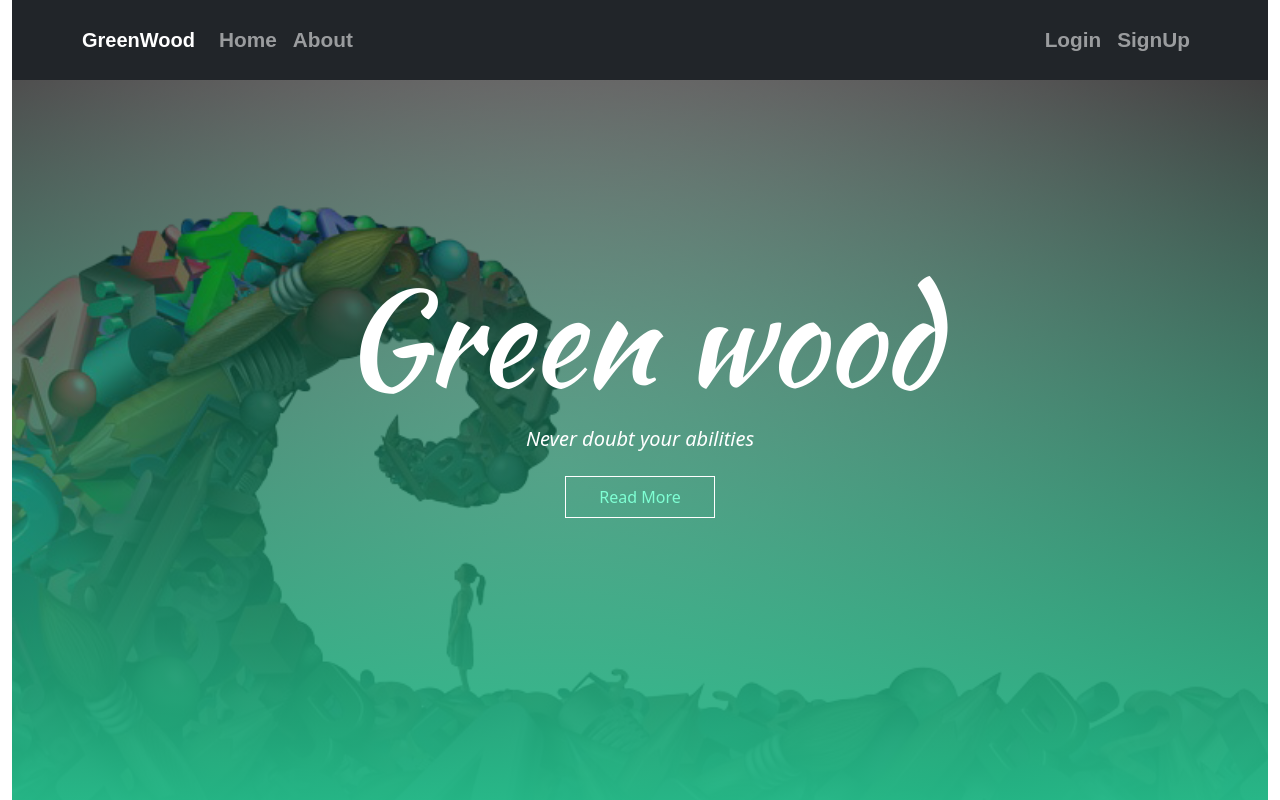
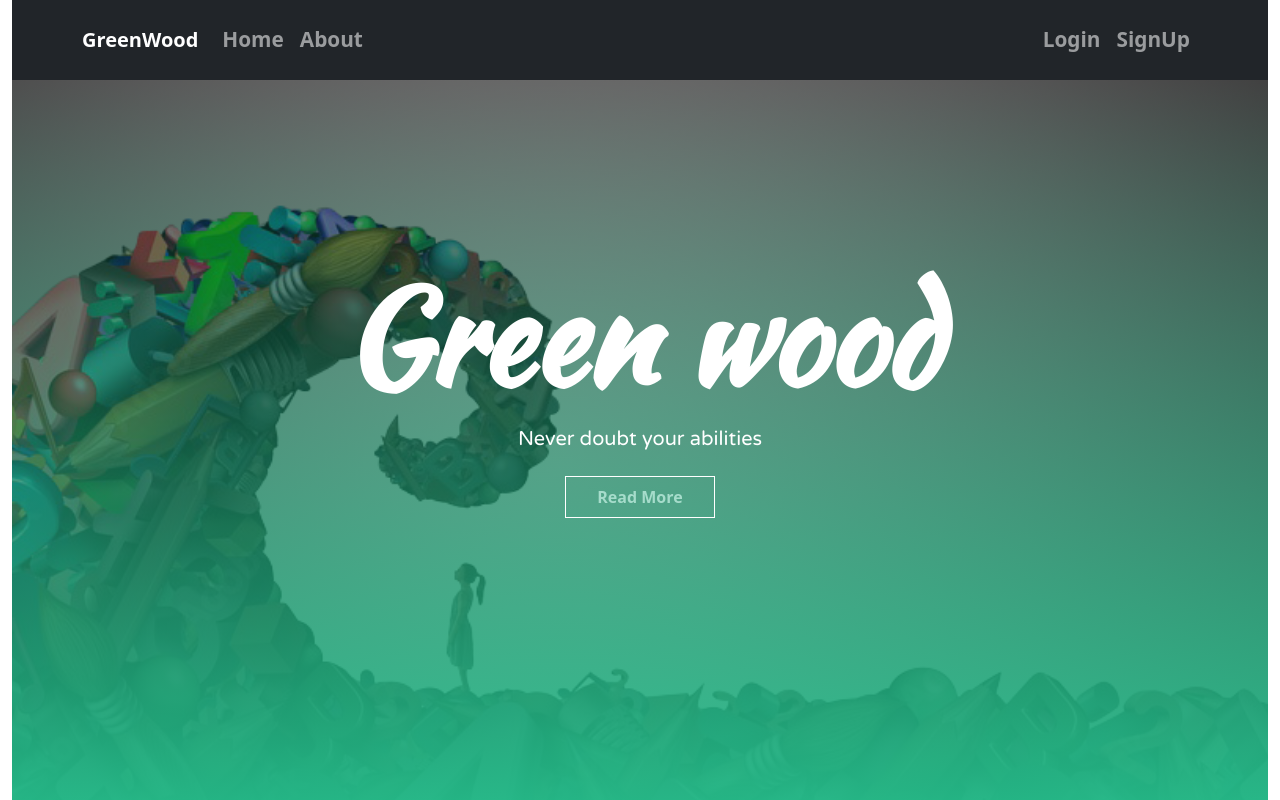
Before and after one commit to Astro3321/greenwood, a React (Create React App) app: page / in a window 1280 px wide. Shown: the top 800 px of the page. Built offline with nearby package versions, Linux system fonts and the light colour scheme; no server answers; a web font is replaced by a local one.

Commit message:
import google font,Remove unused css

```diff
--- a/public/index.html
+++ b/public/index.html
@@ -25,8 +25,8 @@
     -->
     <link href="https://cdn.jsdelivr.net/npm/bootstrap@5.2.0/dist/css/bootstrap.min.css" rel="stylesheet" integrity="sha384-gH2yIJqKdNHPEq0n4Mqa/HGKIhSkIHeL5AyhkYV8i59U5AR6csBvApHHNl/vI1Bx" crossorigin="anonymous">
     <link rel="preconnect" href="https://fonts.googleapis.com">
-<link rel="preconnect" href="https://fonts.gstatic.com" crossorigin>
-<link href="https://fonts.googleapis.com/css2?family=Hubballi&family=Kaushan+Script&family=Lobster&family=Poppins&family=Varela+Round&display=swap" rel="stylesheet">
+    <link rel="preconnect" href="https://fonts.gstatic.com" crossorigin>
+    <link href="https://fonts.googleapis.com/css2?family=Hubballi&family=Kaushan+Script&family=Lobster&family=Poppins&family=Varela+Round&display=swap" rel="stylesheet">
 
 
     <title>React App</title>
--- a/src/App.css
+++ b/src/App.css
@@ -12,7 +12,7 @@
       margin: 0;
       padding: 0;
   }
-  nav{
+  /* nav{
       font-family: 'hubballi',sans-serif;
   }
   nav ul{
@@ -44,14 +44,14 @@
       display: flex;
       align-items: center;
       font-weight: bolder;
-      font-size: 1.3rem;
-  }
-  #banner{
-        /* background: linear-gradient(rgb(0,0,0,0.5),#28c792);   */
+      font-size: 1.3rem; */
+
+  /* #banner{
+        background: linear-gradient(rgb(0,0,0,0.5),#28c792);
       background-size: cover;
       background-position: center;
-      /* height: 100vh; */
-  }
+      height: 100vh;
+  } */
   .banner-text{
       text-align: center;
       color: #fff;
@@ -63,7 +63,7 @@
   }
   .banner-text p{
       font-size: 20px;
-      font-style: italic;
+      font-family: 'Varela Round', sans-serif;
   }
   .banner-btn a{
       width: 150px;
@@ -71,8 +71,8 @@
       display: inline-block;
       margin: 6px;
       padding: 8px 0;
-      color: aquamarine;
-      border: .5px solid #fff;
+      color: rgb(166, 220, 203);
+      border: 0.8px solid #fff;
       position: relative;
       z-index:1;
       transition: color 0.5s;
@@ -130,6 +130,9 @@
   }
   .title-text h1{
       font-size: 50px;
+      font-family: 'Ibarra Real Nova', serif;
+      font-weight: bold;
+
   }
 
   /* asesments */
@@ -184,6 +187,7 @@
   }
   .discription p{
       font-size: 14px;
+      margin-bottom: -2rem;
 
   }
   .assesment-feature:hover .discription{
--- a/src/App.js
+++ b/src/App.js
@@ -15,7 +15,7 @@ export default function App() {
 	<Container fluid>
 		<Router>
 			<AuthProvider>
-				<Navbar collapseOnSelect expand="lg" bg="dark" variant="dark" style={{height: "5rem"}}>
+				<Navbar collapseOnSelect expand="lg" bg="dark" variant="dark" style={{height: "5rem",backgroundColor: "black"}}>
 					<Container style={fontStyles}>
 						<Navbar.Brand href="/">GreenWood</Navbar.Brand>
 						<Navbar.Toggle aria-controls="responsive-navbar-nav" />
--- a/src/components/Home.js
+++ b/src/components/Home.js
@@ -10,18 +10,15 @@ export default function Home(props) {
         // backgroundsize: "cover",
         // backgroundposition: "center",
         height: "100vh",
-
-
-
     };
   return (
    <>
     <section id="banner" style={banner}>
         <div className="banner-text">
-            <h1 style={{fontFamily:"'Kaushan Script', cursive"}}>Green wood</h1>
+            <h1 style={{fontfamily:"'Kaushan Script', cursive"}}><b>Green wood</b></h1>
             <p>Never doubt your abilities</p>
             <div className="banner-btn">
-                <a href="http://127.0.0.1:5500/pages/greenwood/Greenwood.html" ><span></span>Read More</a>
+                <a href="http://127.0.0.1:5500/pages/greenwood/Greenwood.html" ><span></span><b>Read More</b></a>
             </div>
         </div>
     </section>
@@ -38,7 +35,7 @@ export default function Home(props) {
             <div className="discription">
                 <h3>DISLEXIA</h3>
                 <hr/>
-                <a href="http://127.0.0.1:5500/pages/dyslexia/dyslexia.html"  className="overlay-link"> <p>Dyslexia is a learning disorder that involves difficulty reading due to problems identifying speech sounds and learning how they relate to letters and words (decoding). Also called reading disability, dyslexia affects areas of the brain that process language.</p></a>
+                <a href="http://127.0.0.1:5500/pages/dyslexia/dyslexia.html"  className="overlay-link"> <p style={{marginTop:"10px"}}>Dyslexia is a learning disorder that involves difficulty reading due to problems identifying speech sounds and learning how they relate to letters and words (decoding). Also called reading disability, dyslexia affects areas of the brain that process language.</p></a>
             </div>
         </div>
         <div className="assesment-feature">
@@ -70,12 +67,12 @@ export default function Home(props) {
               <a href="http://127.0.0.1:5500/pages/Autism/autism.html"  className="overlay-link">  <p>Autism spectrum disorder is a condition related to brain development that impacts how a person perceives and socializes with others, causing problems in social interaction and communication. The disorder also includes limited and repetitive patterns of behavior.</p></a>
             </div></div>
         <div className="assesment-feature">
-            <img src="himages/discalculia.png" alt="" /><div className="overlay"/></div>
+            <img src="himages/discalculia.png" alt="" /><div className="overlay"></div>
             <div className="discription">
                 <h3>DISCALCULIA</h3>
                 <hr/>
               <a href="http://127.0.0.1:5500/pages/Discalculia/discalculia.html"  className="overlay-link">  <p>Dyscalculia is a disability resulting in difficulty learning, such as difficulty in understanding numbers, learning how to manipulate numbers, performing mathematical calculations and learning facts in mathematics.</p></a>
-            </div></div>
+            </div></div></div>
             </section>
 </>
   )
```
